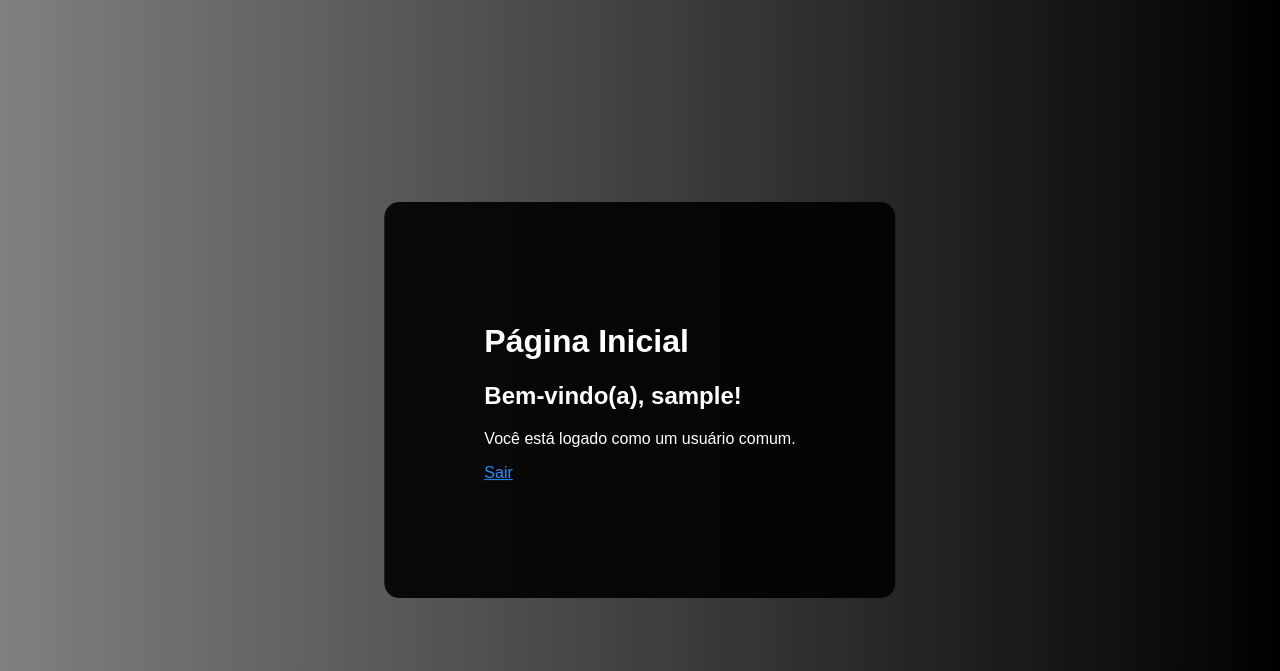
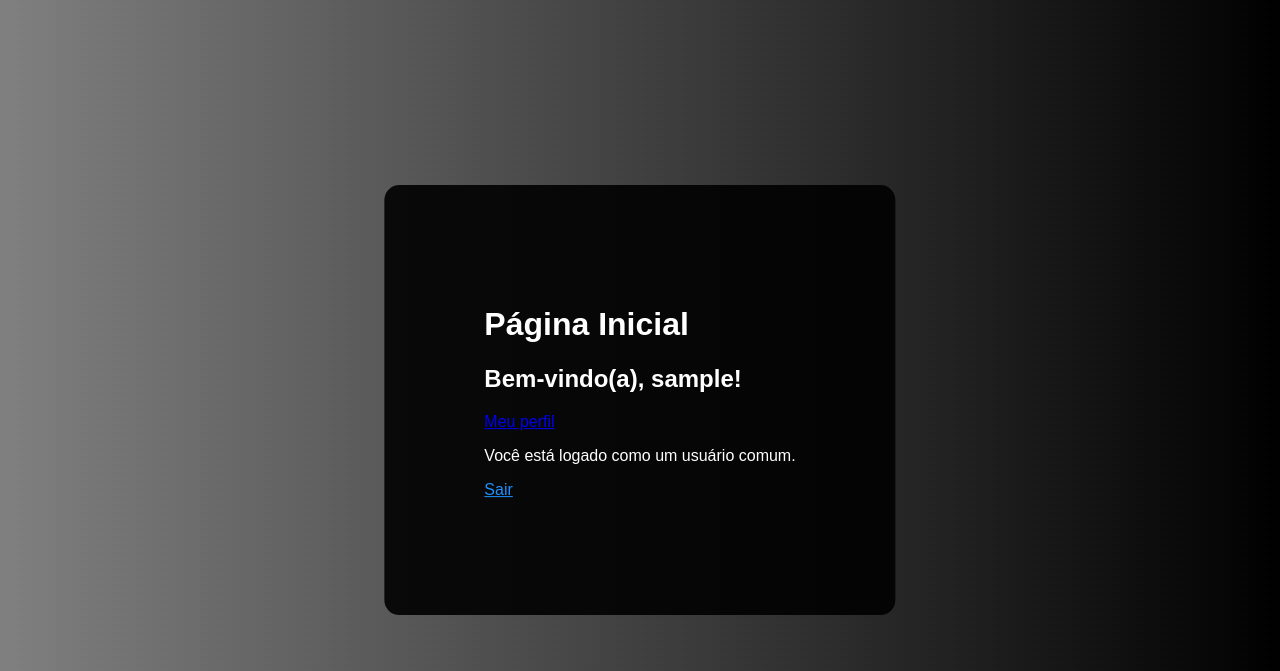
Before and after one commit to nkgabriiel/Lycan_Project, a PHP site: page /lycanproject/pagina_inicial.php in a window 1280 px wide. Shown: the top 671 px of the page. Run offline with PHP 8.4, Linux system fonts and the light colour scheme; the visitor is signed in with stand-in values (Sample User, id 1).

Commit message:
start my profile feature

```diff
--- /dev/null
+++ b/public/meu_perfil.php
@@ -0,0 +1,2 @@
+<?php
+require_once __DIR__ . '/../app/config.php';
--- a/public/pagina_inicial.php
+++ b/public/pagina_inicial.php
@@ -19,6 +19,10 @@ $usuario_exib = htmlspecialchars($_SESSION['usuario_nome'] ?? 'Usuario', ENT_QUO
     <h1>Página Inicial</h1>
     <h2>Bem-vindo(a), <?= $usuario_exib ?>!</h2>
 
+<a href="meu_perfil.php", class="#">
+    <p>Meu perfil</p>
+</a>
+
     <p>Você está logado como um usuário comum.</p>
 
     <p><a href="../app/logout.php", class="btn-saircliente">Sair</a></p>
```
